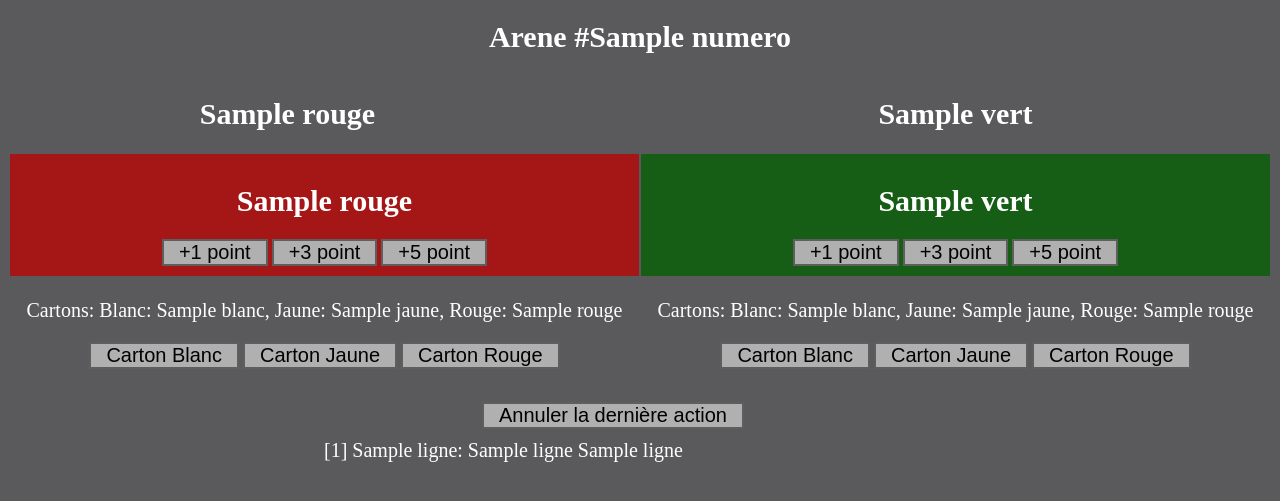
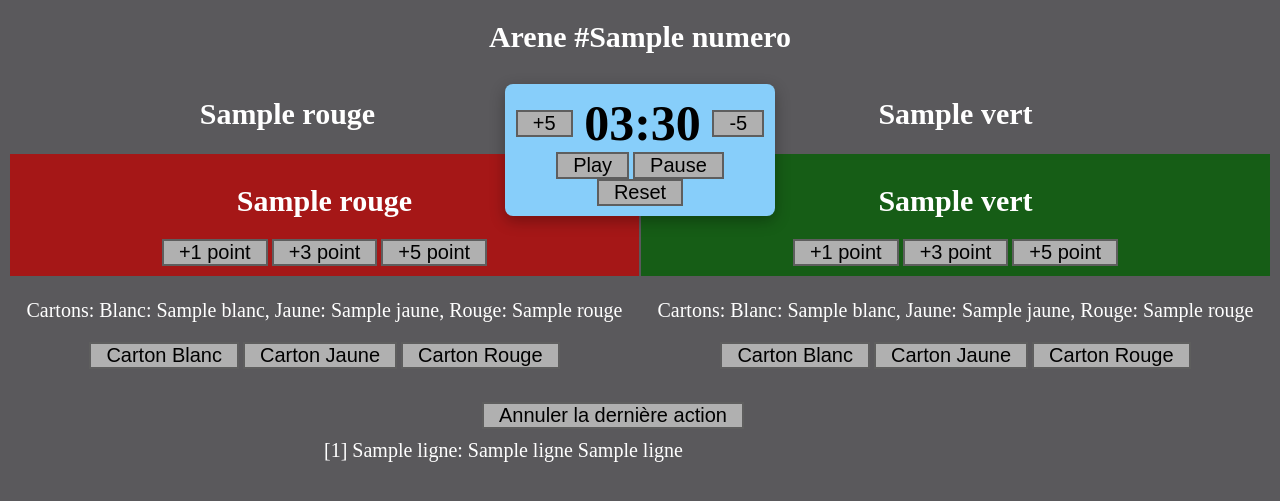
Before and after one commit to viickel/Arbitrage_SabreLaser_ASL_FFE, a Flask app: template templates/arbitrage.html in a window 1280 px wide. Shown: the top 501 px of the page. Run offline with Flask 3, Linux system fonts and the light colour scheme; the template is opened without the code that fills it: most values are stand-ins (such as "Sample title", 1, 10 or a date in 2020); parts of the project's set-up code (start-up, migrations or seed data) failed here and were passed over.

Commit message:
ajout du chonomètre
Ajout d'un chronomètre basique avec boutons incrément, décrément, play, pause et reset.

```diff
--- a/static/css/arbitrage.css
+++ b/static/css/arbitrage.css
@@ -29,6 +29,7 @@ button {
     background-color: rgb(176, 176, 176);
     color: black;
     border: 2px solid rgb(94, 94, 94);
+    cursor: pointer;
 }
 
 /* Styles des scores */
@@ -100,3 +101,29 @@ button {
     margin: auto;
     padding: 10px;
 }
+
+.timer {
+    position: fixed;
+    top: 150px;
+    left: 50%;
+    transform: translate(-50%, -50%);
+    z-index: 1; /* Ensures the popup is above other content */
+    background-color: lightskyblue;
+    padding: 10px;
+    box-shadow: 0 5px 15px rgba(0, 0, 0, 0.3);
+    border-radius: 8px;
+    width: 250px;
+    text-align: center;
+}
+
+#timer-display {
+    font-size: 50px;  /* Taille de police des scores */
+    font-weight: bold; /* Gras pour mettre en valeur */
+}
+
+div.timer > div {
+    display: flex; /* Use flexbox layout */
+    justify-content: space-around; /* Distribute space evenly between items */
+    align-items: center; /* Align items vertically in the center */
+    gap: 10px; /* Optional: Add space between elements */
+}
--- a/static/js/arbitrage.js
+++ b/static/js/arbitrage.js
@@ -40,4 +40,75 @@ $(document).ready(function() {
         const html_line = `<div class="ligne_historique ${color}">${line}</div>`;
         $('#liste_historique').prepend(html_line);
     }
+
+
+    let timerDuration = 210; // in seconds
+    let timeLeft = timerDuration;
+    let timerInterval;
+    let isRunning = false;
+
+    const timerDisplay = document.getElementById('timer-display');
+    const playBtn = document.getElementById('play-btn');
+    const pauseBtn = document.getElementById('pause-btn');
+    const resetBtn = document.getElementById('reset-btn');
+    const plusBtn = document.getElementById('plus-btn');
+    const minusBtn = document.getElementById('minus-btn');
+
+    function updateTimerDisplay() {
+        let minutes = Math.floor(timeLeft / 60).toString().padStart(2, '0');
+        let seconds = (timeLeft % 60).toString().padStart(2, '0');
+        timerDisplay.textContent = `${minutes}:${seconds}`;
+
+        // Enable or disable the clickable button based on timeLeft
+        plusBtn.disabled = isRunning == true;
+        minusBtn.disabled = isRunning == true;
+    }
+
+    function startTimer() {
+        if (!isRunning) {
+            timerInterval = setInterval(() => {
+                if (timeLeft > 0) {
+                    timeLeft--;
+                    updateTimerDisplay();
+                } else {
+                    clearInterval(timerInterval);
+                    isRunning = false;
+                }
+            }, 1000);
+            isRunning = true;
+        }
+    }
+
+    function pauseTimer() {
+        clearInterval(timerInterval);
+        isRunning = false;
+        updateTimerDisplay();
+    }
+
+    function resetTimer() {
+        clearInterval(timerInterval);
+        timeLeft = timerDuration;
+        isRunning = false;
+        updateTimerDisplay();
+    }
+
+    function incTimer() {
+        timeLeft += 5;
+        updateTimerDisplay();
+    }
+
+    function decTimer() {
+        timeLeft -= 5;
+        updateTimerDisplay();
+    }
+
+    // Event listeners for buttons
+    playBtn.addEventListener('click', startTimer);
+    pauseBtn.addEventListener('click', pauseTimer);
+    resetBtn.addEventListener('click', resetTimer);
+    plusBtn.addEventListener('click', incTimer);
+    minusBtn.addEventListener('click', decTimer);
+
+    // Initialize display on load
+    updateTimerDisplay();
 });
--- a/templates/arbitrage.html
+++ b/templates/arbitrage.html
@@ -77,4 +77,16 @@
 			{% endfor %}
 		</div>
 	</div>
+
+	<div class="timer">
+		<div>
+			<button id="plus-btn">+5</button>
+			<div id="timer-display">00:00</div>
+			<button id="minus-btn">-5</button>
+		</div>
+		<button id="play-btn">Play</button>
+		<button id="pause-btn">Pause</button>
+		<button id="reset-btn">Reset</button>
+	</div>
+
 {% endblock %}
```
